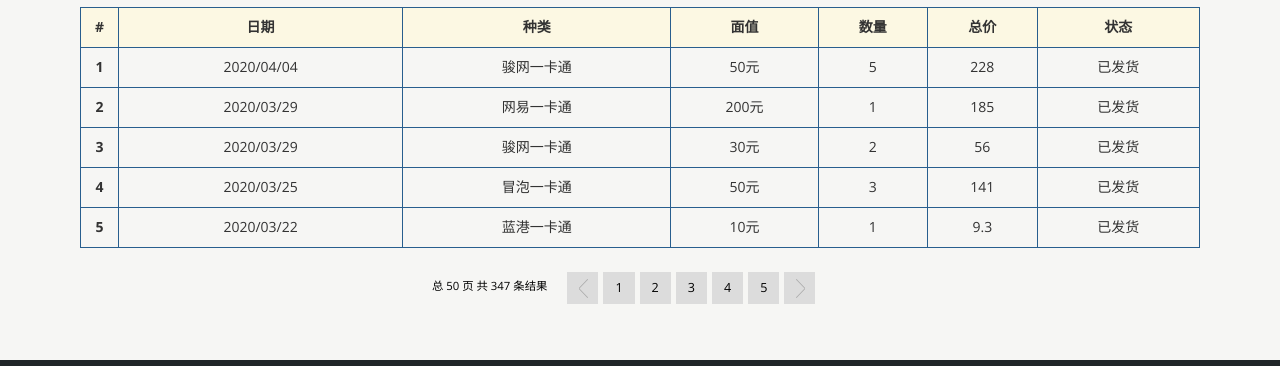
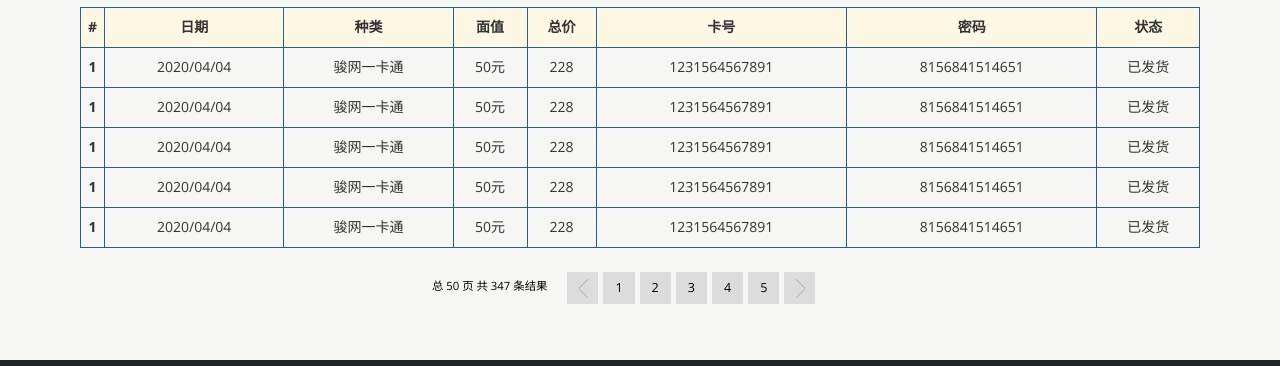
Before and after one commit to xlzhengxxx/-, a plain HTML site: page orders.html in a window 1280 px wide. Shown: the part 196-562 px from the top of the page. Drawn offline with nearby package versions, Linux system fonts and the light colour scheme.

Commit message:
订单页面修改

```diff
--- a/orders.html
+++ b/orders.html
@@ -124,8 +124,9 @@ Smartphone Compatible web template, free webdesigns for Nokia, Samsung, LG, Sony
 										<th class="tl">日期</th>
 										<th class="tl">种类</th>
 										<th class="tl">面值</th>
-										<th class="tl">数量</th>
 										<th class="tl">总价</th>
+										<th class="tl">卡号</th>
+										<th class="tl">密码</th>
 										<th class="tlr">状态</th>
 									</tr>
 								</thead>
@@ -135,44 +136,49 @@ Smartphone Compatible web template, free webdesigns for Nokia, Samsung, LG, Sony
 										<td class="tl">2020/04/04</td>
 										<td class="tl">骏网一卡通</td>
 										<td class="tl">50元</td>
-										<td class="tl">5</td>
 										<td class="tl">228</td>
+										<td class="tl">1231564567891</td>
+										<td class="tl">8156841514651</td>
 										<td class="tlr">已发货</td>
 									</tr>
 									<tr>
-										<th class="tl">2</th>
-										<td class="tl">2020/03/29</td>
-										<td class="tl">网易一卡通</td>
-										<td class="tl">200元</td>
-										<td class="tl">1</td>
-										<td class="tl">185</td>
+										<th class="tl">1</th>
+										<td class="tl">2020/04/04</td>
+										<td class="tl">骏网一卡通</td>
+										<td class="tl">50元</td>
+										<td class="tl">228</td>
+										<td class="tl">1231564567891</td>
+										<td class="tl">8156841514651</td>
 										<td class="tlr">已发货</td>
 									</tr>
 									<tr>
-										<th class="tl">3</th>
-										<td class="tl">2020/03/29</td>
+										<th class="tl">1</th>
+										<td class="tl">2020/04/04</td>
 										<td class="tl">骏网一卡通</td>
-										<td class="tl">30元</td>
-										<td class="tl">2</td>
-										<td class="tl">56</td>
+										<td class="tl">50元</td>
+										<td class="tl">228</td>
+										<td class="tl">1231564567891</td>
+										<td class="tl">8156841514651</td>
 										<td class="tlr">已发货</td>
 									</tr>
 									<tr>
-										<th class="tl">4</th>
-										<td class="tl">2020/03/25</td>
-										<td class="tl">冒泡一卡通</td>
+										<th class="tl">1</th>
+										<td class="tl">2020/04/04</td>
+										<td class="tl">骏网一卡通</td>
 										<td class="tl">50元</td>
-										<td class="tl">3</td>
-										<td class="tl">141</td>
+										<td class="tl">228</td>
+										<td class="tl">1231564567891</td>
+										<td class="tl">8156841514651</td>
 										<td class="tlr">已发货</td>
 									</tr>
 									<tr>
-										<th class="tl">5</th>
-										<td class="tl">2020/03/22</td>
-										<td class="tl">蓝港一卡通</td>
-										<td class="tl">10元</td>
-										<td class="tl">1</td>
-										<td class="tl">9.3</td>
+										<th class="tl">1</th>
+										<td class="tl">2020/04/04</td>
+										<td class="tl">骏网一卡通</td>
+										<td class="tl">50元</td>
+										<td class="tl">228</td>
+										<td class="tl">1231564567891</td>
+										<td class="tl">8156841514651</td>
 										<td class="tlr">已发货</td>
 									</tr>
 								</tbody>
@@ -212,6 +218,7 @@ Smartphone Compatible web template, free webdesigns for Nokia, Samsung, LG, Sony
 				<!---->
 			</div>
 		</div>
+
 		<!---->
 		<div class="footer" style="margin-top: 1.8em;">
 			<div class="container">
```
